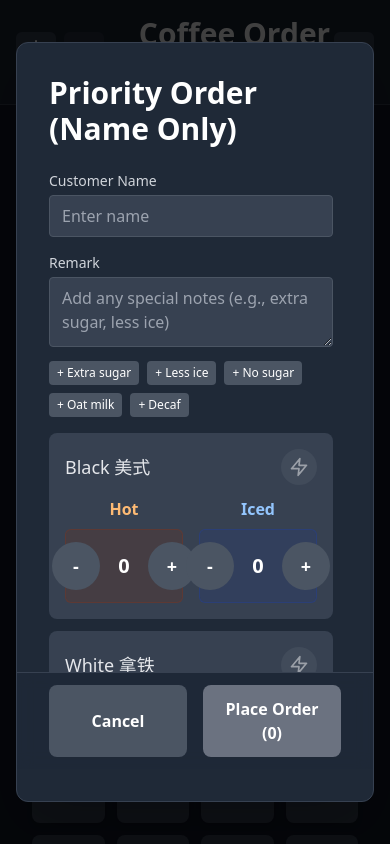
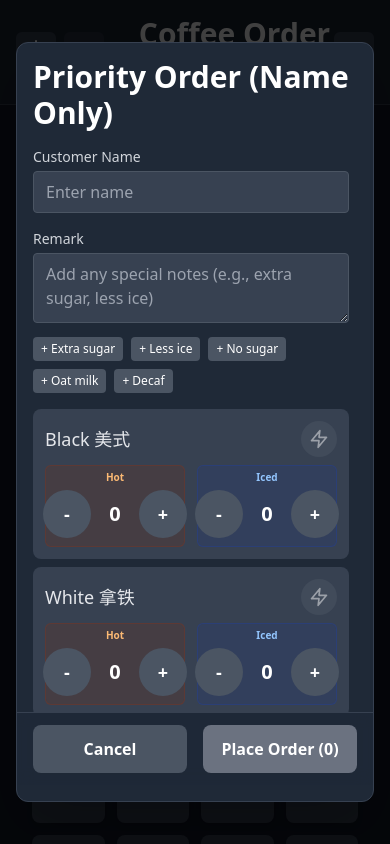
Before and after one commit to TianCai19/coffe-ordering-system, a Next.js app: page / in a window 390 px wide. Both pictures are taken after a click on the button "Priority order (name only)". Shown: the top 844 px of the page. Built offline with nearby package versions, Linux system fonts and the light colour scheme.

Commit message:
Enhance OrderModal: Improve layout with responsive padding and spacing adjustments

```diff
--- a/components/OrderModal.tsx
+++ b/components/OrderModal.tsx
@@ -128,8 +128,8 @@ export const OrderModal: React.FC<OrderModalProps> = (props: OrderModalProps) =>
 
   return (
     <div className="fixed inset-0 bg-black bg-opacity-75 flex justify-center items-center z-50">
-      <div className="bg-gray-800 rounded-xl p-8 w-full max-w-3xl m-4 shadow-2xl border border-gray-700 h-[90vh] flex flex-col min-h-0">
-        <h2 className="text-3xl font-bold text-white mb-6">
+      <div className="bg-gray-800 rounded-xl p-4 sm:p-8 w-full max-w-3xl m-4 shadow-2xl border border-gray-700 h-[90vh] flex flex-col min-h-0">
+        <h2 className="text-3xl font-bold text-white mb-4 sm:mb-6">
           {isEditMode
             ? `Edit order for ${existingOrder?.customerName ? `Customer ${existingOrder?.customerName}` : `Table ${currentTableNumber}`}`
             : currentTableNumber
@@ -137,7 +137,7 @@ export const OrderModal: React.FC<OrderModalProps> = (props: OrderModalProps) =>
               : 'Priority Order (Name Only)'}
         </h2>
         {/* Scrollable content */}
-        <div className="flex-1 min-h-0 overflow-y-auto custom-scrollbar pr-2 pb-24">
+  <div className="flex-1 min-h-0 overflow-y-auto custom-scrollbar pr-2 pb-24">
           {!currentTableNumber && (
             <div className="mb-4">
               <label className="block text-sm text-gray-300 mb-1">Customer Name</label>
@@ -171,15 +171,15 @@ export const OrderModal: React.FC<OrderModalProps> = (props: OrderModalProps) =>
               ))}
             </div>
           </div>
-          <div className="space-y-3 mb-6">
+          <div className="space-y-2 mb-4">
             {menu.map(coffeeItem => {
             const coffee = coffeeItem.name
             const quantities = (selectedCoffees as Record<string, { hot: number; iced: number }>)[coffee] || { hot: 0, iced: 0 }
             const isUrgent = urgentTypes.has(coffee)
             const hasSelection = quantities.hot > 0 || quantities.iced > 0
-            return (
-              <div key={coffee} className={`p-4 rounded-lg transition-colors ${isUrgent ? 'bg-red-900/50' : 'bg-gray-700'}`}>
-                <div className="flex justify-between items-center">
+              return (
+                <div key={coffee} className={`p-3 sm:p-4 rounded-lg transition-colors ${isUrgent ? 'bg-red-900/50' : 'bg-gray-700'}`}>
+                  <div className="flex justify-between items-center">
                   <span className={`font-medium text-lg ${isUrgent ? 'text-red-300' : 'text-gray-200'}`}>{coffee}</span>
                   <button
                     onClick={() => toggleUrgent(coffee)}
@@ -189,16 +189,11 @@ export const OrderModal: React.FC<OrderModalProps> = (props: OrderModalProps) =>
                     <ZapIcon className="w-5 h-5"/>
                   </button>
                 </div>
-                {/* Temperature labels at the top */}
-                <div className="mt-3 mb-2 grid grid-cols-2 gap-4 text-center">
-                  <div className="font-semibold text-orange-300">Hot</div>
-                  <div className="font-semibold text-blue-300">Iced</div>
-                </div>
-
-                <div className="grid grid-cols-2 gap-4">
+                   <div className="mt-2 grid grid-cols-2 gap-3">
                   {/* Hot Controls */}
-                  <div className="flex items-center justify-center bg-orange-900/20 p-3 rounded-md border border-orange-800/30">
-                    <div className="flex items-center gap-2">
+                     <div className="relative flex items-center justify-center bg-orange-900/20 p-2 pt-6 sm:p-3 sm:pt-6 rounded-md border border-orange-800/30">
+                       <span className="pointer-events-none absolute top-1 left-1/2 -translate-x-1/2 text-[10px] font-semibold text-orange-300">Hot</span>
+                       <div className="flex items-center gap-2">
                       <button
                         onClick={() => handleQuantityChange(coffee, 'hot', -1)}
                         className="w-12 h-12 rounded-full bg-gray-600 hover:bg-red-600 text-white font-bold text-lg transition-colors"
@@ -217,8 +212,9 @@ export const OrderModal: React.FC<OrderModalProps> = (props: OrderModalProps) =>
                     </div>
                   </div>
                   {/* Iced Controls */}
-                  <div className="flex items-center justify-center bg-blue-900/20 p-3 rounded-md border border-blue-800/30">
-                    <div className="flex items-center gap-2">
+                     <div className="relative flex items-center justify-center bg-blue-900/20 p-2 pt-6 sm:p-3 sm:pt-6 rounded-md border border-blue-800/30">
+                       <span className="pointer-events-none absolute top-1 left-1/2 -translate-x-1/2 text-[10px] font-semibold text-blue-300">Iced</span>
+                       <div className="flex items-center gap-2">
                       <button
                         onClick={() => handleQuantityChange(coffee, 'iced', -1)}
                         className="w-12 h-12 rounded-full bg-gray-600 hover:bg-red-600 text-white font-bold text-lg transition-colors disabled:opacity-50"
@@ -243,7 +239,7 @@ export const OrderModal: React.FC<OrderModalProps> = (props: OrderModalProps) =>
           </div>
         </div>
         {/* Sticky footer actions with safe-area padding */}
-        <div className="sticky bottom-0 -mx-8 px-8 pt-3 pb-[calc(env(safe-area-inset-bottom)+12px)] bg-gray-800/95 backdrop-blur border-t border-gray-700">
+        <div className="sticky bottom-0 -mx-4 sm:-mx-8 px-4 sm:px-8 pt-3 pb-[calc(env(safe-area-inset-bottom)+12px)] bg-gray-800/95 backdrop-blur border-t border-gray-700">
           <div className="flex justify-between gap-4">
             <button
               onClick={onClose}
```
